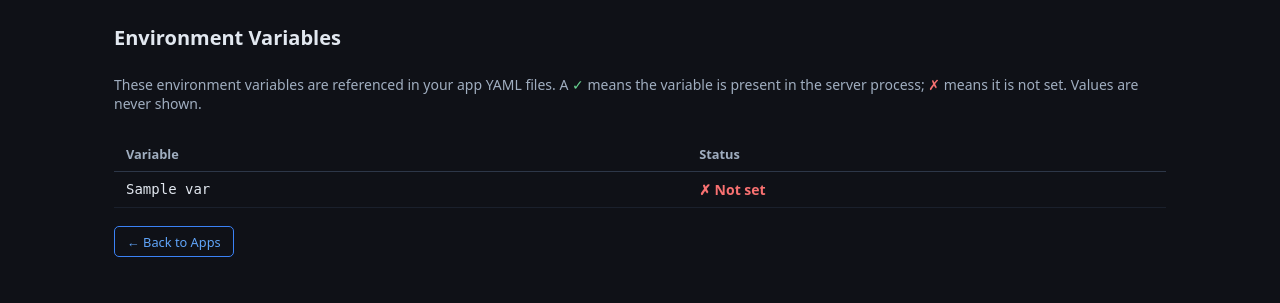
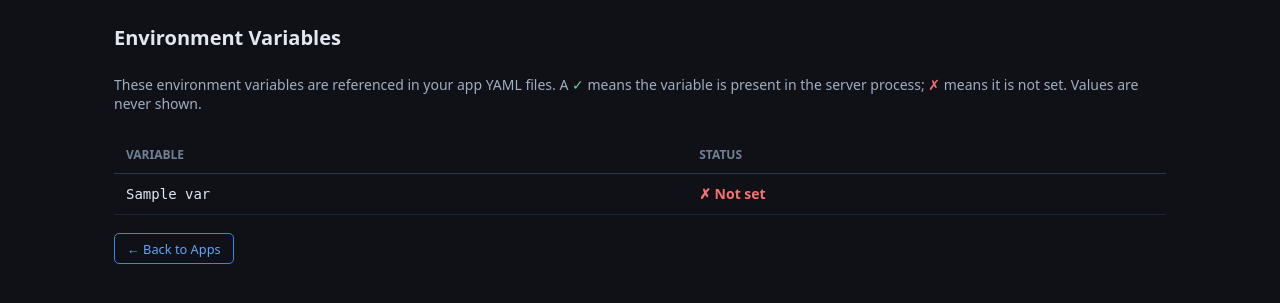
Before and after one commit to croogmandoo/testharness, a FastAPI app: template web/templates/secrets.html in a window 1280 px wide. Shown: the part 55-358 px from the top of the page. Run offline with FastAPI, Linux system fonts and the light colour scheme; the template is opened without the code that fills it: most values are stand-ins (such as "Sample title", 1, 10 or a date in 2020); parts of the project's set-up code (start-up, migrations or seed data) failed here and were passed over.

Commit message:
fix: normalize TemplateResponse signatures, use CSS classes in secrets.html

```diff
--- a/web/routes/apps.py
+++ b/web/routes/apps.py
@@ -27,7 +27,7 @@ async def apps_list(request: Request):
     apps_dir = get_apps_dir()
     active = mgr.list_apps(apps_dir=apps_dir)
     archived = mgr.list_archived(apps_dir=apps_dir)
-    return templates.TemplateResponse("apps.html", {
+    return templates.TemplateResponse(request, "apps.html", {
         **_nav_ctx(request),
         "active_apps": active,
         "archived_apps": archived,
@@ -36,7 +36,7 @@ async def apps_list(request: Request):
 
 @router.get("/apps/new", response_class=HTMLResponse)
 async def apps_new(request: Request):
-    return templates.TemplateResponse("app_form.html", {
+    return templates.TemplateResponse(request, "app_form.html", {
         **_nav_ctx(request),
         "mode": "create",
         "app_name": "",
@@ -55,7 +55,7 @@ async def apps_edit(request: Request, app_name: str):
     except mgr.AppManagerError:
         raise HTTPException(status_code=404, detail=f"App '{app_name}' not found")
     app_def = yaml.safe_load(raw_yaml) or {}
-    return templates.TemplateResponse("app_form.html", {
+    return templates.TemplateResponse(request, "app_form.html", {
         **_nav_ctx(request),
         "mode": "edit",
         "app_name": app_name,
--- a/web/templates/secrets.html
+++ b/web/templates/secrets.html
@@ -9,20 +9,20 @@
 </p>
 
 {% if not vars %}
-<p style="color:#718096;">No <code>$VAR</code> references found in app files.</p>
+<p class="empty">No <code>$VAR</code> references found in app files.</p>
 {% else %}
-<table style="width:100%; border-collapse:collapse;">
+<table class="table">
   <thead>
-    <tr style="text-align:left; border-bottom:1px solid #2d3748; color:#a0aec0; font-size:.8rem;">
-      <th style="padding:.5rem .75rem;">Variable</th>
-      <th style="padding:.5rem .75rem;">Status</th>
+    <tr>
+      <th>Variable</th>
+      <th>Status</th>
     </tr>
   </thead>
   <tbody>
     {% for var, is_set in vars %}
-    <tr style="border-bottom:1px solid #1a202c;">
-      <td style="padding:.5rem .75rem; font-family:monospace; font-size:.875rem;">{{ var }}</td>
-      <td style="padding:.5rem .75rem;">
+    <tr>
+      <td style="font-family:monospace;">{{ var }}</td>
+      <td>
         {% if is_set %}
           <span style="color:#68d391; font-weight:600;">&#10003; Set</span>
         {% else %}
```
